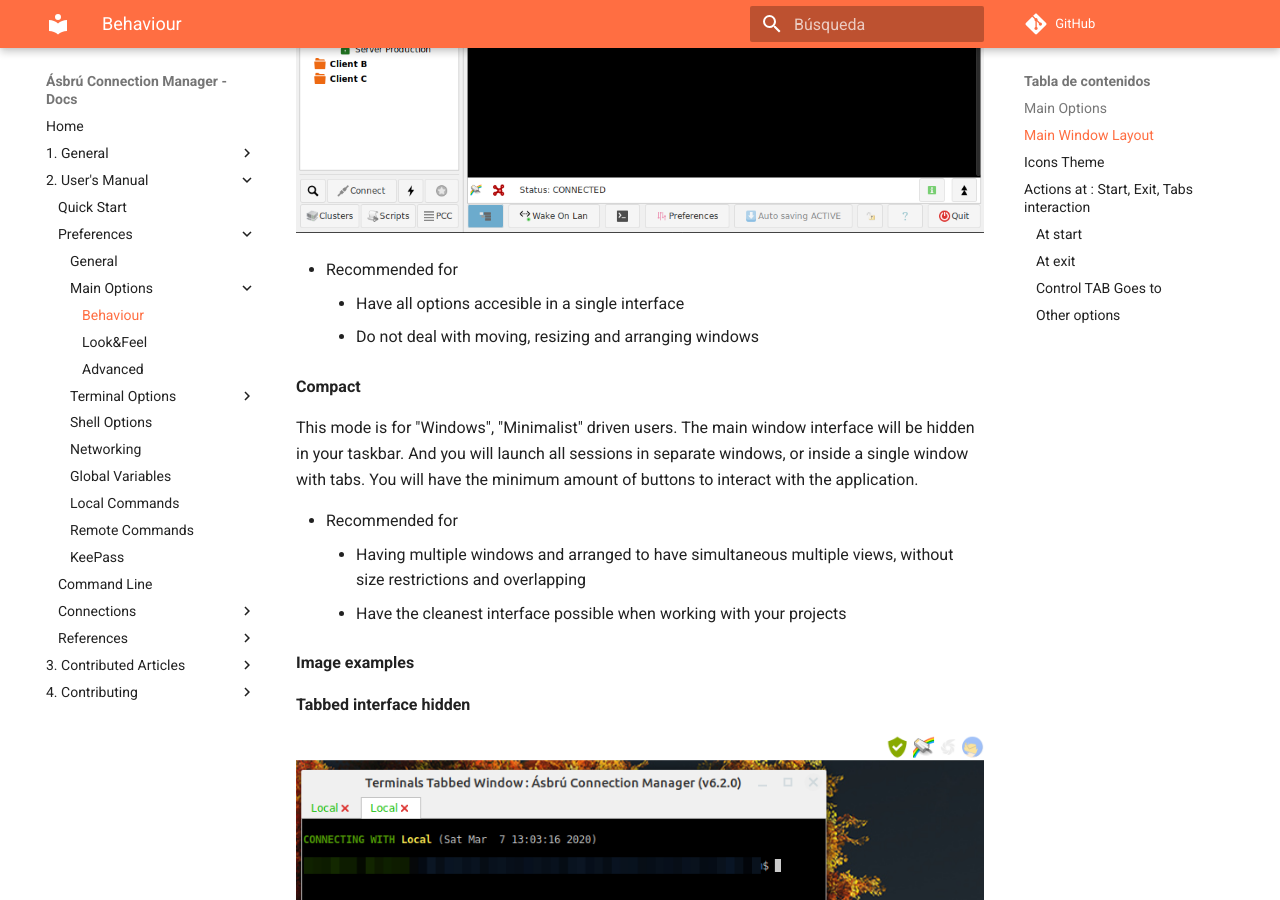
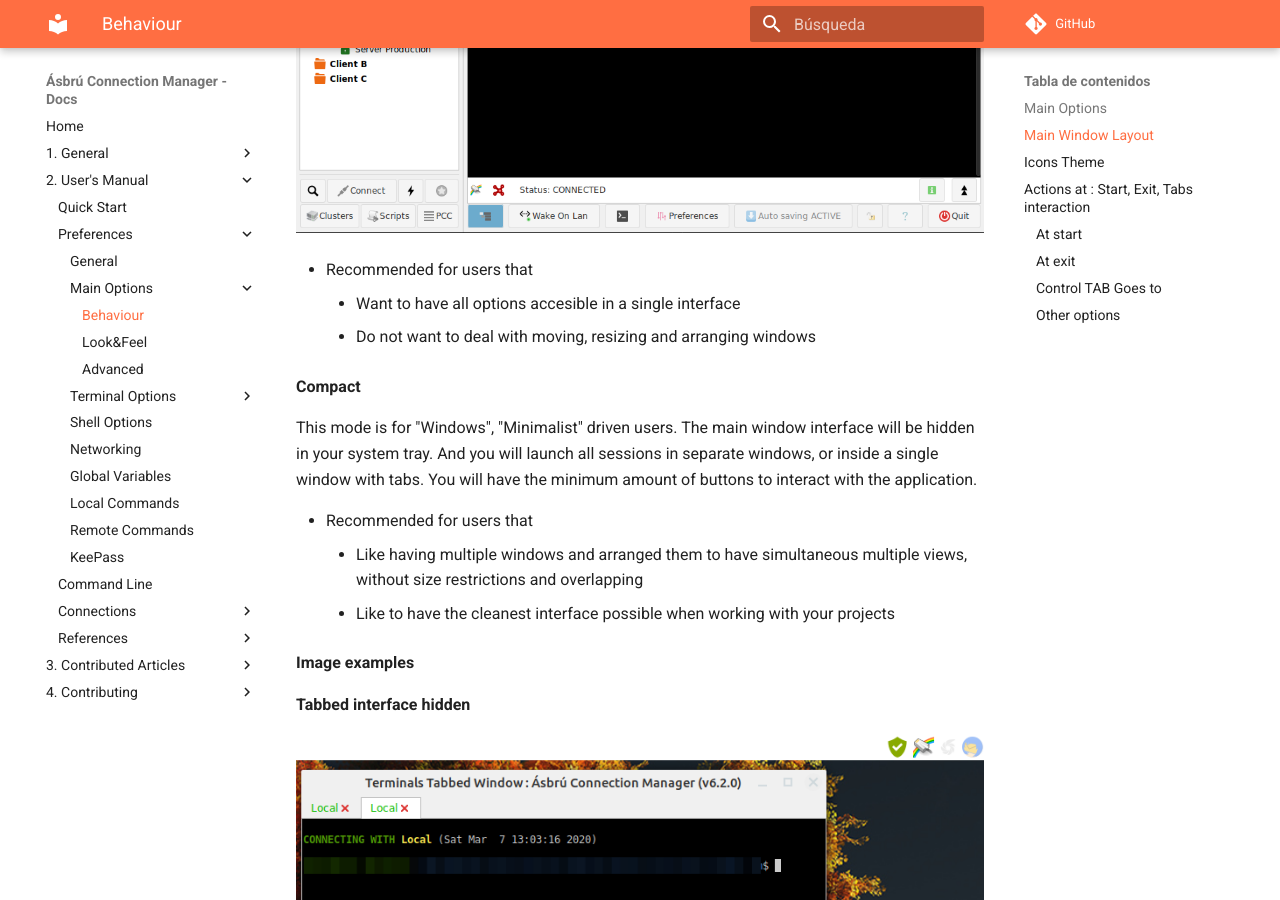
Before and after one commit to asbru-cm/asbru-cm, an MkDocs documentation site: the page built from doc/Manual/Preferences/MainOptions.md, in a window 1280 px wide and 900 px high, scrolled down 1089 px. Built offline with MkDocs 1.6.1 and Material for MkDocs 9.7.7, drawn with Linux system fonts in a browser that asks for light colours; comment, search, counter and statistics services are not loaded; some of the changed text lies outside the part shown.

```diff
--- a/doc/Manual/Preferences/MainOptions.md
+++ b/doc/Manual/Preferences/MainOptions.md
@@ -16,17 +16,17 @@ __Image example__
 
 ![](images/pref2.png)
 
-+ Recommended for
-    - Have all options accesible in a single interface
-    - Do not deal with moving, resizing and arranging windows
++ Recommended for users that
+    - Want to have all options accesible in a single interface
+    - Do not want to deal with moving, resizing and arranging windows
 
 __Compact__
 
-This mode is for "Windows", "Minimalist" driven users. The main window interface will be hidden in your taskbar. And you will launch all sessions in separate windows, or inside a single window with tabs. You will have the minimum amount of buttons to interact with the application.
+This mode is for "Windows", "Minimalist" driven users. The main window interface will be hidden in your system tray. And you will launch all sessions in separate windows, or inside a single window with tabs. You will have the minimum amount of buttons to interact with the application.
 
-+ Recommended for
-    - Having multiple windows and arranged to have simultaneous multiple views, without size restrictions and overlapping
-    - Have the cleanest interface possible when working with your projects
++ Recommended for users that
+    - Like having multiple windows and arranged them to have simultaneous multiple views, without size restrictions and overlapping
+    - Like to have the cleanest interface possible when working with your projects
 
 __Image examples__
 
@@ -60,10 +60,10 @@ __Separate windows simultaneous views side by side__
 
 Starting with Ásbru 6.2 the applications offers 4 themes for icons.
 
-+ default : Set of grey icons
-+ asbru-color : Set of color icons
-+ asbru-dark : Theme for system dark themes, with color icons
-+ system : Neutral theme with color icons. This options should have no conflicts with any system theme.
++ __default__ : Set of grey icons
++ __asbru-color__ : Set of color icons
++ __asbru-dark__ : Theme for system dark themes, with color icons
++ __system__ : Neutral theme with color icons. This options should have no conflicts with any system theme.
 
 ![](images/pref6.png)
 
```
Also changed, not shown: other parts of doc/Manual/Preferences/MainOptions.md (+1 -1 lines), doc/Manual/Preferences/TermAdvanced.md (+2 -2 lines), doc/Manual/Preferences/TermLookAndFeel.md (+3 -2 lines), doc/Manual/Preferences/TermOptions.md (+1 -1 lines), doc/Manual/Preferences/images/to2.png.
